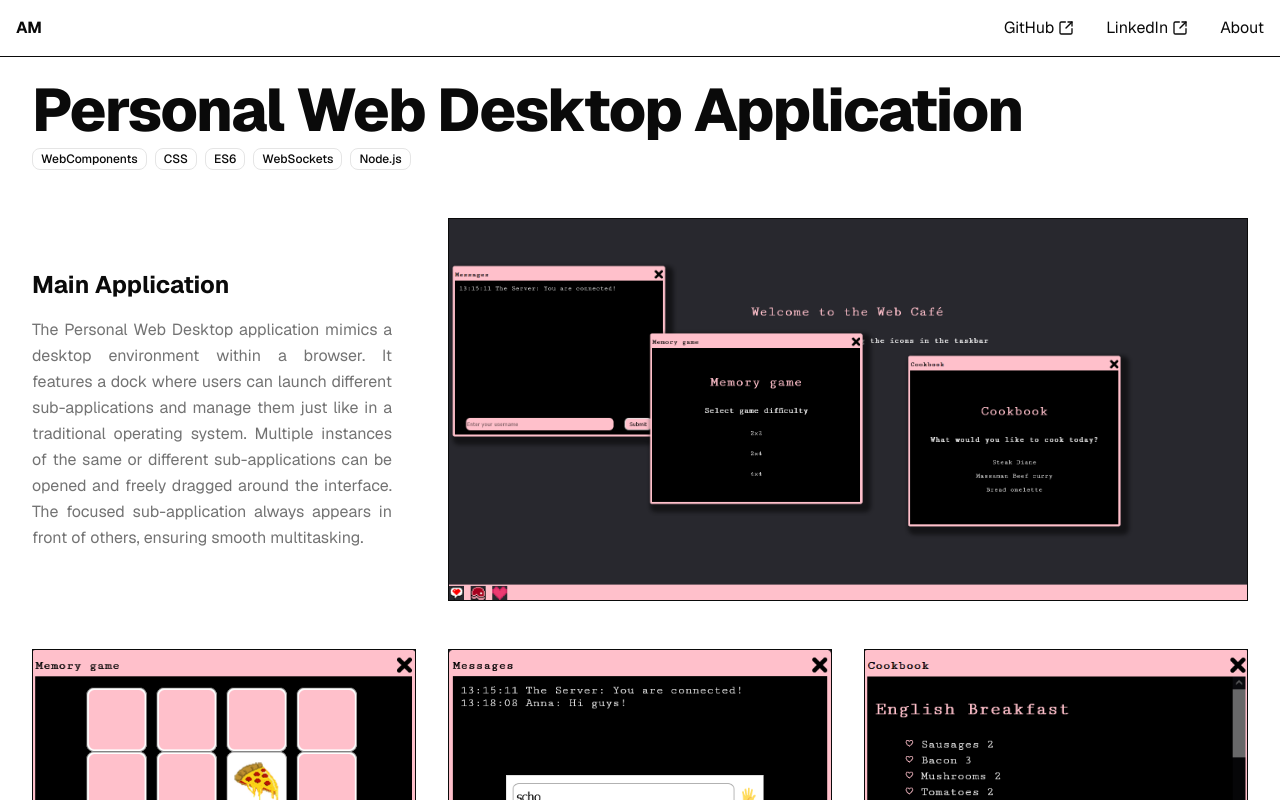
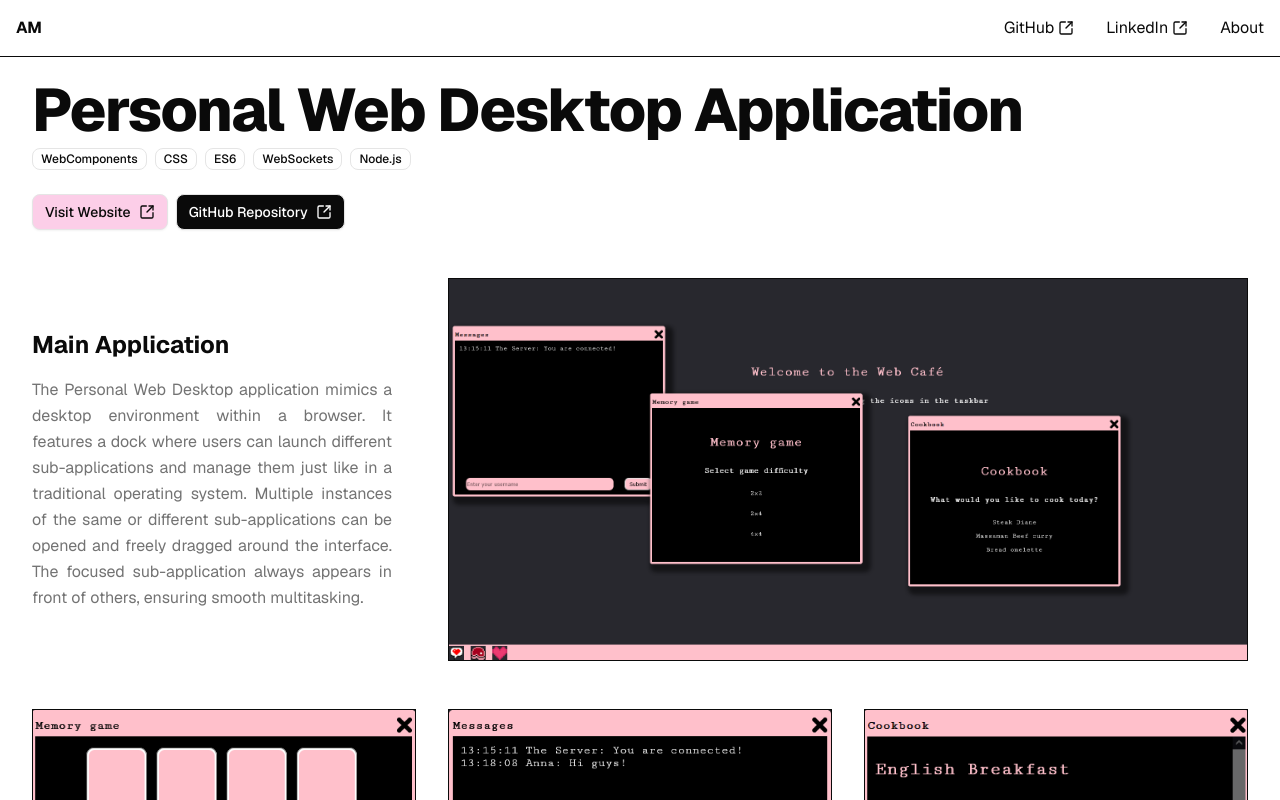
Before and after one commit to AnnaManoleLNU/anna-manole-portfolio, a Next.js app: page /pwd in a window 1280 px wide. Shown: the top 800 px of the page. Built offline with nearby package versions, Linux system fonts and the light colour scheme.

Commit message:
add button links

```diff
--- a/app/allel/page.tsx
+++ b/app/allel/page.tsx
@@ -1,6 +1,9 @@
+"use client";
 import Image from "next/image";
 import { Badge } from "@/components/ui/badge";
 import { projects } from "@/lib/utils";
+import { Button } from "@/components/ui/button";
+import { SquareArrowOutUpRight } from "lucide-react";
 
 export default function ProjectPage() {
   return (
@@ -18,6 +21,15 @@ export default function ProjectPage() {
             </Badge>
           ))}
       </div>
+
+      <Button
+        variant="outline"
+        className=" mr-2 bg-red-600  hover:bg-red-700 text-white hover:text-white transition-colors"
+        onClick={() => window.open("https:allel.se/", "_blank")}
+      >
+        <span>Visit Website</span>
+        <SquareArrowOutUpRight size={16} />
+      </Button>
 
       <div className="mt-12 space-y-12 gap-4 text-base leading-relaxed text-justify">
         {/* Requirements */}
--- a/app/pwd/page.tsx
+++ b/app/pwd/page.tsx
@@ -1,6 +1,9 @@
+"use client";
 import { Badge } from "@/components/ui/badge";
 import Image from "next/image";
 import { projects } from "@/lib/utils";
+import { Button } from "@/components/ui/button";
+import { SquareArrowOutUpRight } from "lucide-react";
 
 export default function Pwd() {
   return (
@@ -18,6 +21,31 @@ export default function Pwd() {
             </Badge>
           ))}
       </div>
+
+      <Button
+        variant="outline"
+        className=" mr-2 bg-pink-200  hover:bg-pink-300 transition-colors"
+        onClick={() =>
+          window.open("https://personal-web-desktop.vercel.app/", "_blank")
+        }
+      >
+        <span>Visit Website</span>
+        <SquareArrowOutUpRight size={16} />
+      </Button>
+
+      <Button
+        variant="outline"
+        className=" bg-foreground text-background hover:bg-foreground/80 hover:text-background transition-colors"
+        onClick={() =>
+          window.open(
+            "https://github.com/AnnaManoleLNU/PWD---personal-web-desktop/",
+            "_blank"
+          )
+        }
+      >
+        <span>GitHub Repository</span>
+        <SquareArrowOutUpRight size={16} />
+      </Button>
 
       <div className="mt-12 space-y-12 text-base leading-relaxed text-justify">
         <div className="flex flex-col lg:flex-col xl:flex-row gap-14 items-center">
```
